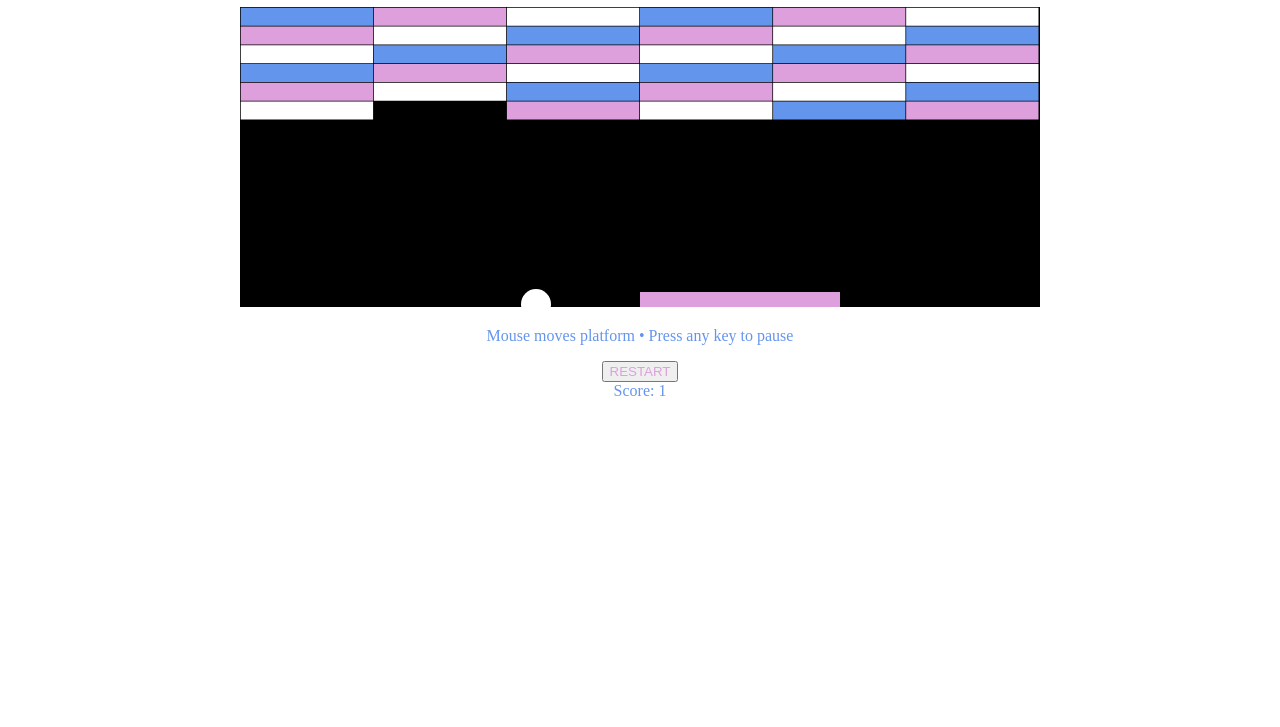
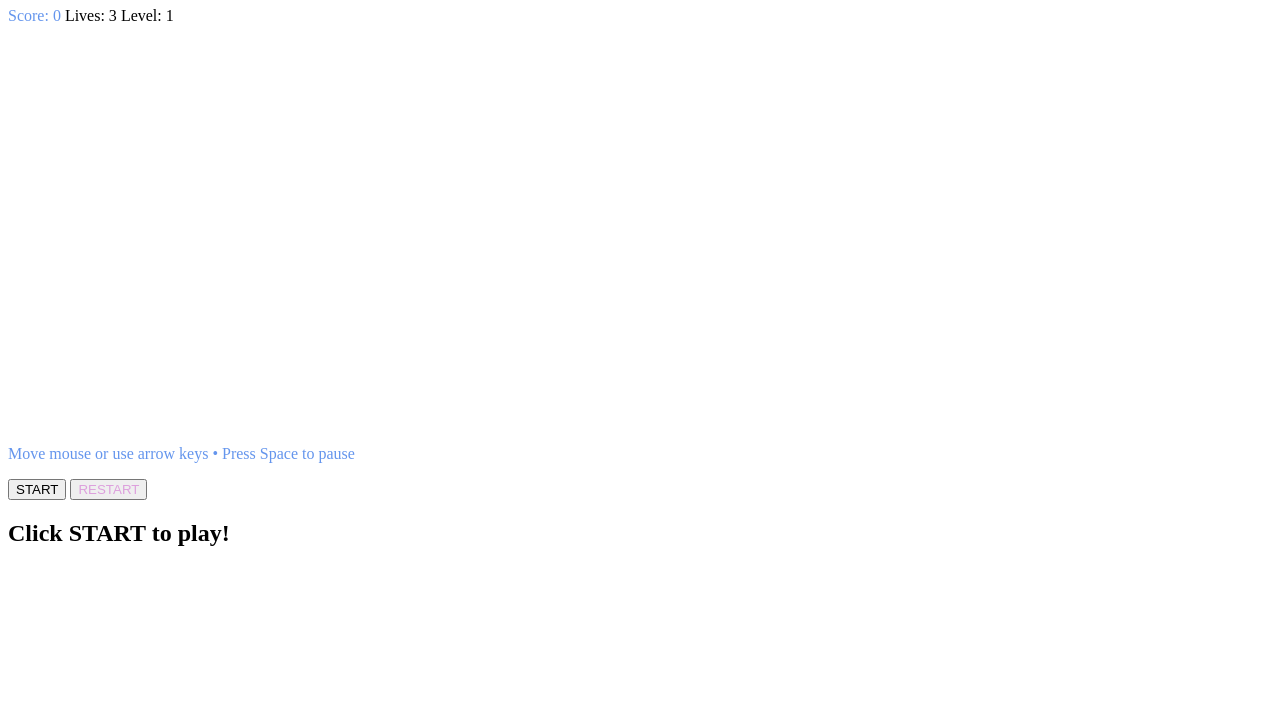
Before and after one commit to ghoalzreik/react-brick-breaker, a plain HTML site: page index.html in a window 1280 px wide. Shown: the part 73-800 px from the top of the page. Drawn offline with nearby package versions, Linux system fonts and the light colour scheme.

Commit message:
Refactor index.html structure and elements

```diff
--- a/index.html
+++ b/index.html
@@ -1,19 +1,33 @@
 <!DOCTYPE html>
-<html>
+<html lang="en">
 <head>
+  <meta charset="UTF-8" />
+  <meta name="viewport" content="width=device-width, initial-scale=1.0" />
   <title>Brick Breaker Game</title>
-  <link rel="stylesheet" href="styles.css">
+  <link rel="stylesheet" href="styles.css" />
 </head>
 <body>
-  <center>
+  <main class="game-wrapper">
     <h1 id="title">Brick Breaker Game</h1>
-    <canvas id="canvas" width="800" height="300"></canvas>
-    <p id="pause">Mouse moves platform &bull; Press any key to pause</p>
-    <button onclick="reload()" id="restart">RESTART</button>
-    <div id="score"></div>
-  </center>
 
-  <script src="https://code.jquery.com/jquery-3.7.1.min.js"></script>
+    <div class="info-bar">
+      <span id="score">Score: 0</span>
+      <span id="lives">Lives: 3</span>
+      <span id="level">Level: 1</span>
+    </div>
+
+    <canvas id="canvas" width="800" height="400"></canvas>
+
+    <p id="pause">Move mouse or use arrow keys &bull; Press Space to pause</p>
+
+    <div class="buttons">
+      <button id="start">START</button>
+      <button id="restart">RESTART</button>
+    </div>
+
+    <h2 id="message">Click START to play!</h2>
+  </main>
+
   <script src="script.js"></script>
 </body>
 </html>
```
